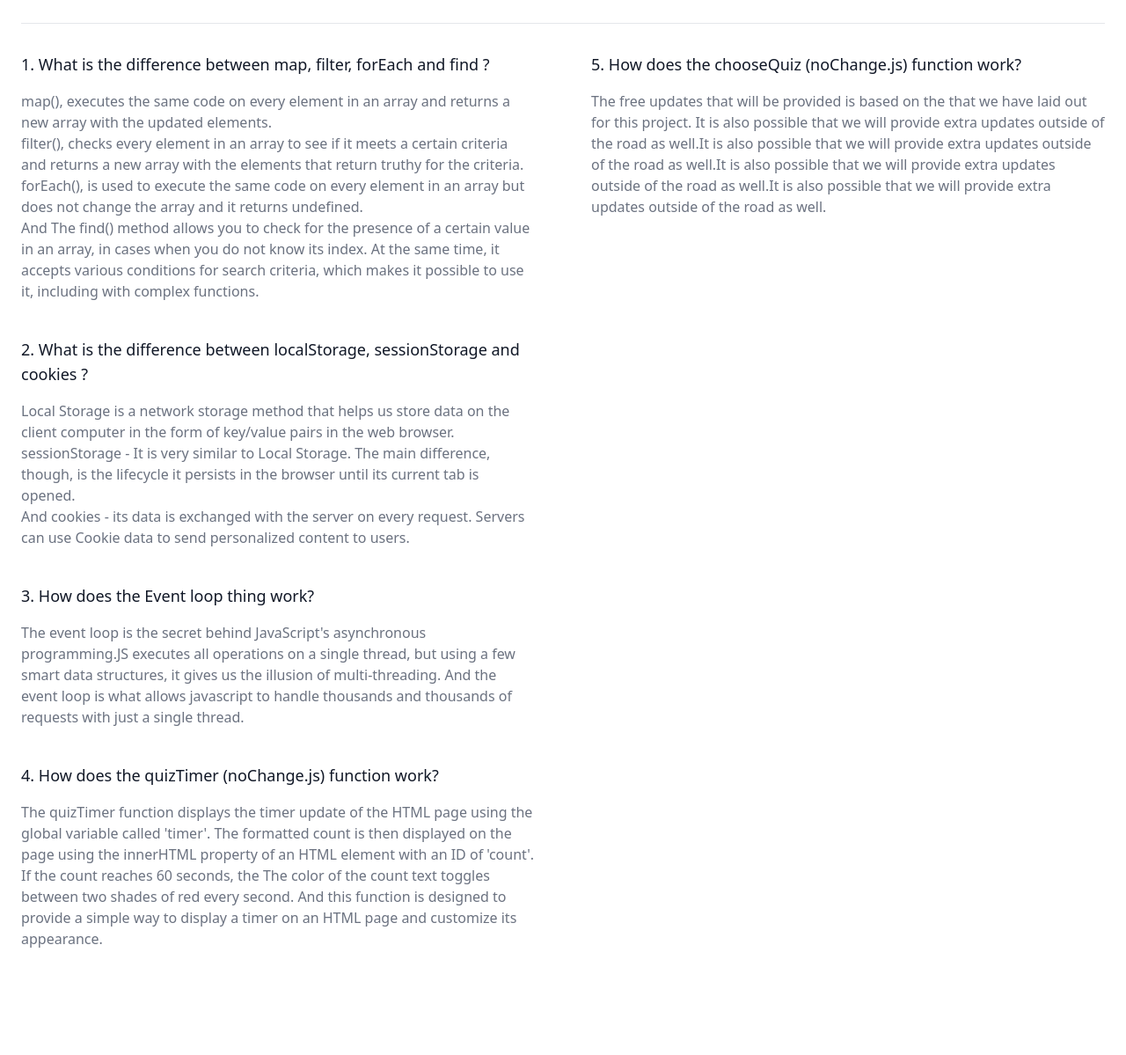
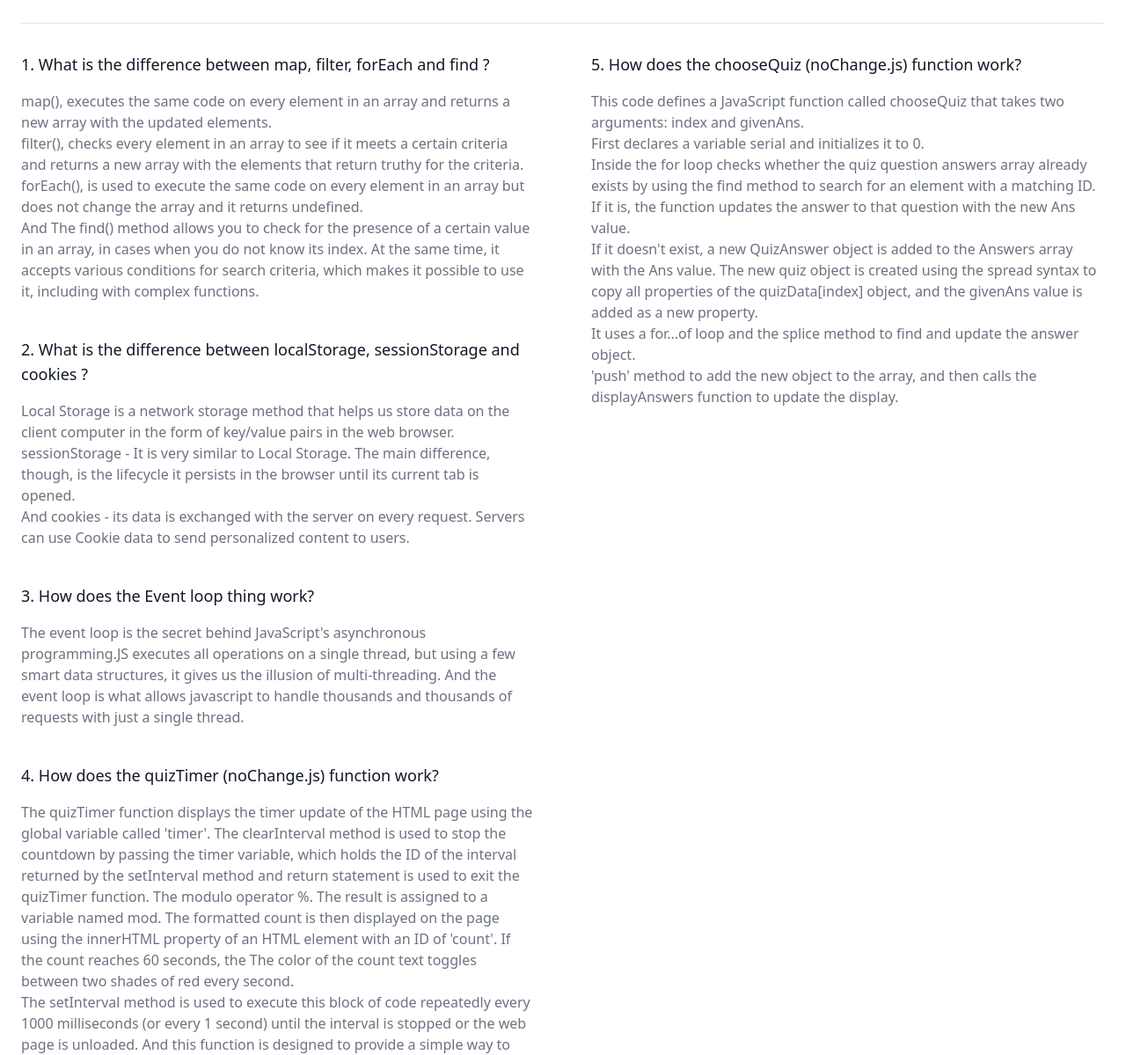
Before and after one commit to Alamin0x01/Quizes-Hero, a plain HTML site: page blog.html in a window 1280 px wide. Shown: the part 110-1309 px from the top of the page at 88% size. Drawn offline with nearby package versions, Linux system fonts and the light colour scheme.

Commit message:
last question-answer

```diff
--- a/blog.html
+++ b/blog.html
@@ -11,7 +11,7 @@
     <section class="bg-white dark:bg-gray-900">
       <div class="py-8 px-4 mx-auto max-w-screen-xl sm:py-16 lg:px-6">
         <h2
-          class="mb-8 text-4xl tracking-tight font-extrabold text-gray-900 dark:text-white"
+          class="mb-8 text-4xl tracking-tight font-extrabold text-gray-900 dark:text-red-500"
         >
           Programming-Hero Question Answers
         </h2>
@@ -23,7 +23,8 @@
               <h3
                 class="flex items-center mb-4 text-lg font-medium text-gray-900 dark:text-white"
               >
-               1. What is the difference between map, filter, forEach and find ?
+                1. What is the difference between map, filter, forEach and find
+                ?
               </h3>
               <p class="text-gray-500 dark:text-gray-400">
                 map(), executes the same code on every element in an array and
@@ -44,8 +45,8 @@
               <h3
                 class="flex items-center mb-4 text-lg font-medium text-gray-900 dark:text-white"
               >
-               2. What is the difference between localStorage, sessionStorage and
-                cookies ?
+                2. What is the difference between localStorage, sessionStorage
+                and cookies ?
               </h3>
               <p class="text-gray-500 dark:text-gray-400">
                 Local Storage is a network storage method that helps us store
@@ -62,11 +63,15 @@
               <h3
                 class="flex items-center mb-4 text-lg font-medium text-gray-900 dark:text-white"
               >
-               3. How does the Event loop thing work?
+                3. How does the Event loop thing work?
               </h3>
               <p class="text-gray-500 dark:text-gray-400">
-                The event
-                loop is the secret behind JavaScript's asynchronous programming.JS executes all operations on a single thread, but using a few smart data structures, it gives us the illusion of multi-threading. And the event loop is what allows javascript to handle thousands and thousands of requests with just a single thread.
+                The event loop is the secret behind JavaScript's asynchronous
+                programming.JS executes all operations on a single thread, but
+                using a few smart data structures, it gives us the illusion of
+                multi-threading. And the event loop is what allows javascript to
+                handle thousands and thousands of requests with just a single
+                thread.
               </p>
             </div>
 
@@ -74,10 +79,25 @@
               <h3
                 class="flex items-center mb-4 text-lg font-medium text-gray-900 dark:text-white"
               >
-              4.  How does the quizTimer (noChange.js) function work?
+                4. How does the quizTimer (noChange.js) function work?
               </h3>
               <p class="text-gray-500 dark:text-gray-400">
-                The quizTimer function displays the timer update of the HTML page using the global variable called 'timer'. The formatted count is then displayed on the page using the innerHTML property of an HTML element with an ID of 'count'. If the count reaches 60 seconds, the The color of the count text toggles between two shades of red every second. And this function is designed to provide a simple way to display a timer on an HTML page and customize its appearance.
+                The quizTimer function displays the timer update of the HTML
+                page using the global variable called 'timer'. The clearInterval
+                method is used to stop the countdown by passing the timer
+                variable, which holds the ID of the interval returned by the
+                setInterval method and return statement is used to exit the
+                quizTimer function. The modulo operator %. The result is
+                assigned to a variable named mod. The formatted count is then
+                displayed on the page using the innerHTML property of an HTML
+                element with an ID of 'count'. If the count reaches 60 seconds,
+                the The color of the count text toggles between two shades of
+                red every second. <br />
+                The setInterval method is used to execute this block of code
+                repeatedly every 1000 milliseconds (or every 1 second) until the
+                interval is stopped or the web page is unloaded. And this
+                function is designed to provide a simple way to display a timer
+                on an HTML page and customize its appearance.
               </p>
             </div>
           </div>
@@ -86,16 +106,26 @@
               <h3
                 class="flex items-center mb-4 text-lg font-medium text-gray-900 dark:text-white"
               >
-              5.  How does the chooseQuiz (noChange.js) function work?
+                5. How does the chooseQuiz (noChange.js) function work?
               </h3>
               <p class="text-gray-500 dark:text-gray-400">
-                The free updates that will be provided is based on the that we
-                have laid out for this project. It is also possible that we will
-                provide extra updates outside of the road as well.It is also
-                possible that we will provide extra updates outside of the road
-                as well.It is also possible that we will provide extra updates
-                outside of the road as well.It is also possible that we will
-                provide extra updates outside of the road as well.
+                This code defines a JavaScript function called chooseQuiz that
+                takes two arguments: index and givenAns. <br />
+                First declares a variable serial and initializes it to 0. <br />
+                Inside the for loop checks whether the quiz question answers
+                array already exists by using the find method to search for an
+                element with a matching ID. If it is, the function updates the
+                answer to that question with the new Ans value. <br />
+                If it doesn't exist, a new QuizAnswer object is added to the
+                Answers array with the Ans value. The new quiz object is created
+                using the spread syntax to copy all properties of the
+                quizData[index] object, and the givenAns value is added as a new
+                property.
+                <br />
+                It uses a for...of loop and the splice method to find and update
+                the answer object. <br />
+                'push' method to add the new object to the array, and then calls
+                the displayAnswers function to update the display.
               </p>
             </div>
           </div>
```
